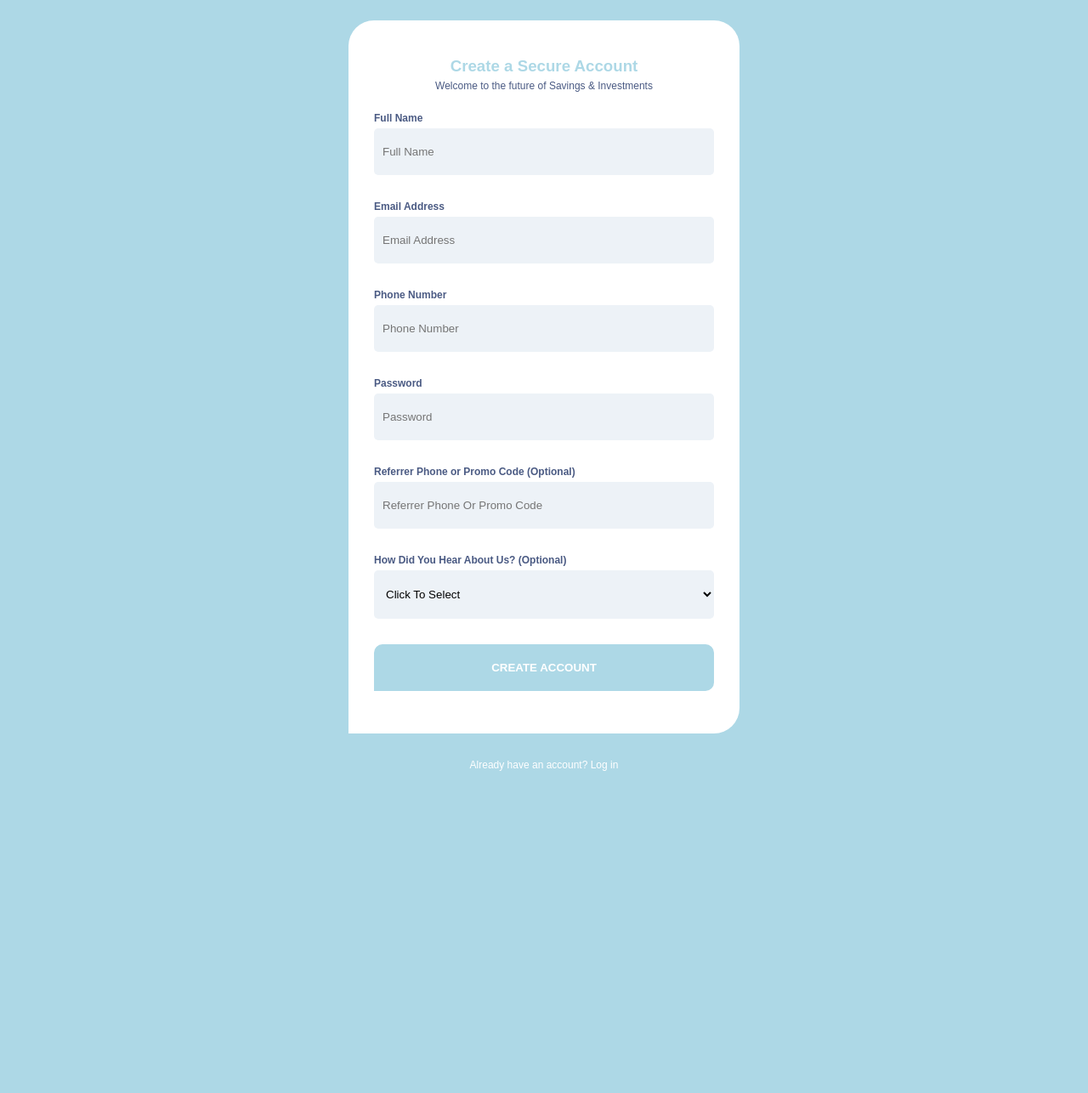
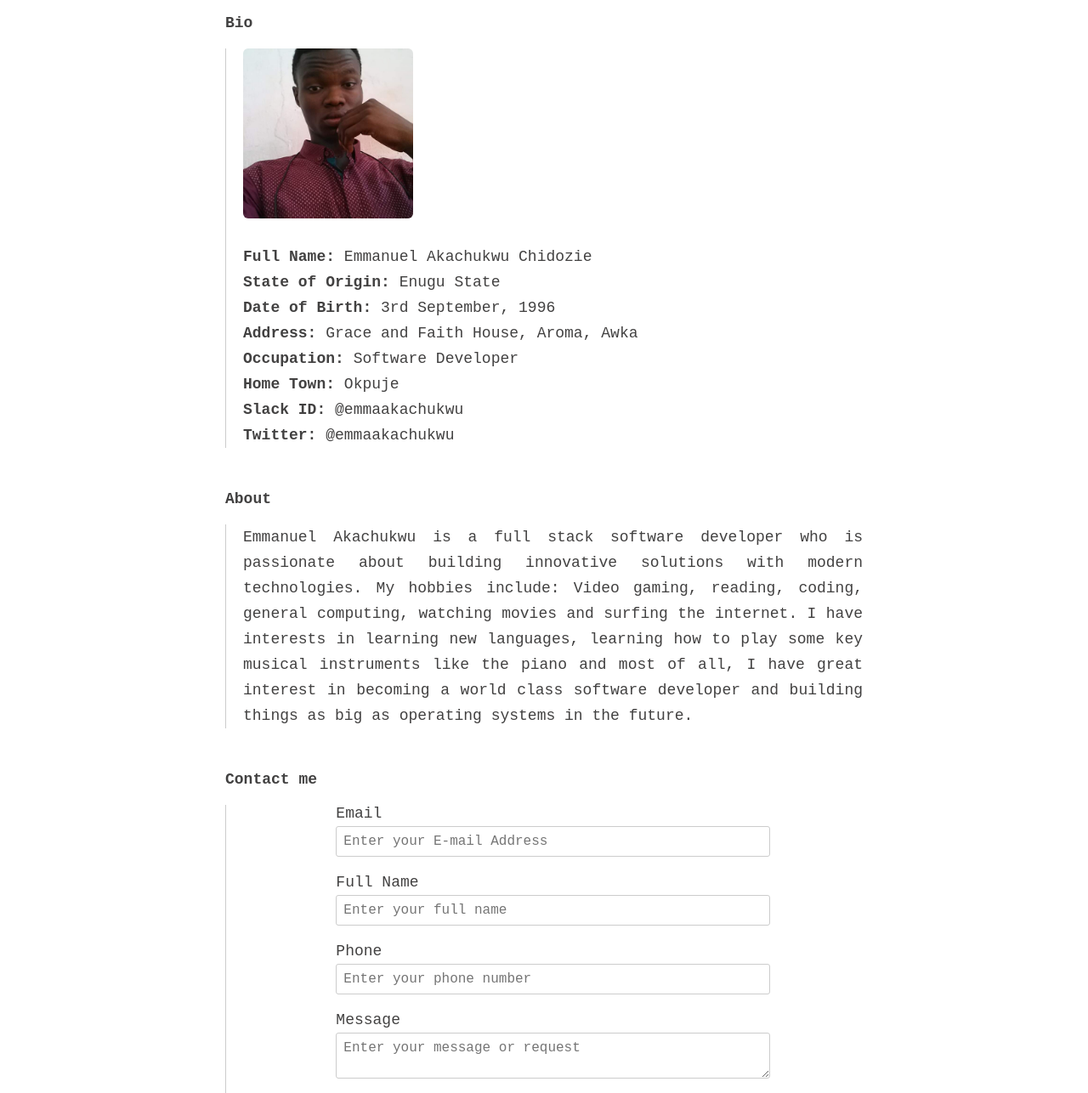
Before and after one commit to emmaakachukwu/startng-Html-task-1, a plain HTML site: page index.html in a window 1280 px wide. Shown: the part 93-1379 px from the top of the page at 85% size. Before the commit the page ends 1060 px from the top, so only its background shows below. Drawn offline with Linux system fonts and the light colour scheme.

Commit message:
first commit

```diff
--- a/index.html
+++ b/index.html
@@ -3,40 +3,59 @@
 <head>
     <meta charset="UTF-8">
     <meta name="viewport" content="width=device-width, initial-scale=1.0">
-    <title>PiggyVest | Dashboard</title>
-    <link rel="stylesheet" href="style.css">
+    <title>Emmanuel Akachukwu | Personal Profile WebPage</title>
+    <link rel="stylesheet" href="./style.css">
 </head>
 <body>
-    <h1>piggyvest</h1>
-    <form>
-        <h3>Create a Secure Account</h3>
-        <p>Welcome to the future of Savings & Investments</p>
-        <label>Full Name</label>
-        <input type="text" placeholder="Full Name">
-        <label>Email Address</label>
-        <input type="email" placeholder="Email Address">
-        <label>Phone Number</label>
-        <input type="tel" placeholder="Phone Number">
-        <label>Password</label>
-        <input type="password" placeholder="Password">
-        <label>Referrer Phone or Promo Code (Optional)</label>
-        <input type="text" placeholder="Referrer Phone Or Promo Code">
-        <label>How Did You Hear About Us? (Optional)</label>
-        <select>
-            <option>Click To Select</option>
-            <option>Facebook</option>
-            <option>Twitter</option>
-            <option>Instagram</option>
-            <option>Friend/Family/Coworker Referral</option>
-            <option>Google search</option>
-            <option>Google playstore</option>
-            <option>Online Blog</option>
-            <option>Local Newspaper</option>
-            <option>At an event</option>
-            <option>Other</option>
-        </select>
-        <button type="submit">CREATE ACCOUNT</button>
-    </form>
-    <a href="#">Already have an account? Log in</a>
+    <div class="header">
+        <ul>
+            <li>Bio</li>
+            <li>About</li>
+            <li>Contact</li>
+        </ul>
+    </div>
+
+    <div class="main-content">
+        <h3>Bio</h3>
+        <br>
+        <div class="bio">
+            <img alt="my photo" src="./images/myimage.jpeg">
+            <p><span class="bio-header">Full Name: </span>Emmanuel Akachukwu Chidozie</p>
+            <p><span class="bio-header">State of Origin: </span>Enugu State</p>
+            <p><span class="bio-header">Date of Birth: </span>3rd September, 1996</p>
+            <p><span class="bio-header">Address: </span>Grace and Faith House, Aroma, Awka</p>
+            <p><span class="bio-header">Occupation: </span>Software Developer</p>
+            <p><span class="bio-header">Home Town: </span>Okpuje</p>
+            <p><span class="bio-header">Slack ID: </span>@emmaakachukwu</p>
+            <p><span class="bio-header">Twitter: </span>@emmaakachukwu</p>
+        </div>
+
+        <h3>About</h3>
+        <br>
+        <div class="about">
+            <p>Emmanuel Akachukwu is a full stack software developer who is passionate about building innovative solutions with modern technologies. My hobbies include: Video gaming, reading, coding, general computing, watching movies and surfing the internet. I have interests in learning new languages, learning how to play some key musical instruments like the piano and most of all, I have great interest in becoming a world class software developer and building things as big as operating systems in the future.</p>
+        </div>
+
+        <h3>Contact me</h3>
+        <br>
+        <div class="contact">
+            <form>
+                <label>Email</label>
+                <input type="email" name="email" placeholder="Enter your E-mail Address">
+                <label>Full Name</label>
+                <input type="text" name="full_name" placeholder="Enter your full name">
+                <label>Phone</label>
+                <input type="tel" name="phone" placeholder="Enter your phone number">
+                <label>Message</label>
+                <textarea row="3" name="message" placeholder="Enter your message or request"></textarea>
+                <button type="submit">Submit</button>
+            </form>
+        </div>
+    </div>
+
+    <div class="footer">
+        <p>Made with love by Emmanuel Akachukwu <br>
+        &copy; 2020</p>
+    </div>
 </body>
 </html>
--- a/style.css
+++ b/style.css
@@ -1,75 +1,100 @@
-body {
-    background-color: #ADD8E6;
-    font-family: sans-serif;
+* {
+    margin: 0;
+    font-family: monospace;
+    font-size: 18px;
+    color: #424141;
+    scroll-behavior: smooth;
 }
 
-h1, h3, p, a {
-    text-align: center;
+.header {
+    background-color: black;
+    height: 60px;
 }
 
-h1 {
-    margin: 40px 0;
+ul {
+    float: right;
+}
+
+ul li {
+    display: inline-block;
+    line-height: 60px;
+    margin-right: 15px;
     color: #FFF;
-    font-family: 'Courier New', Courier, monospace;
+}
+
+ul li:hover {
+    color: #888;
+    cursor: pointer;
+}
+
+.main-content {
+    padding: 50px;
+    width: 750px;
+    margin: auto;
+}
+
+.bio, .about, .contact {
+    border-left: 1px solid #ccc;
+    padding-left: 20px;
+    margin-bottom: 50px;
+    text-align: justify;
+}
+
+.bio-header {
+    font-weight: 600;
+}
+
+p {
+    line-height: 30px;
+}
+
+.bio img {
+    height: 200px;
+    width: 200px;
+    display: block;
+    margin-bottom: 30px;
+    border-radius: 6px;
 }
 
 form {
-    width: 400px;
+    width: 70%;
     margin: auto;
-    border-radius: 30px 30px 30px 0;
-    background-color: #FFF;
-    padding: 30px;
 }
 
-h3 {
-    color: #ADD8E6;
-    line-height: 10px;
+label, input, textarea {
+    display: block;
+    width: 100%;
 }
 
-p {
-    line-height: 1px;
-    font-size: 12px;
-    color: #4A5A83;
-}
-
-label {
-    display: block;
-    margin: 30px 0 5px;
-    font-size: 12px;
-    font-weight: bold;
-    color: #4A5A83;
-}
-
-input, select {
-    display: block;
-    width: 100%;
+input, textarea {
+    border: 1px solid #ccc;
+    padding: 8px;
+    border-radius: 3px;
+    margin: 5px 0 20px;
+    font-size: 16px;
     box-sizing: border-box;
-    padding: 20px 10px;
-    border: none;
-    background-color: #EDF2F7;
-    border-radius: 5px;
 }
 
 button {
-    width: 100%;
-    margin: 30px 0 20px;
-    padding: 20px 10px;
-    background-color: #ADD8E6;
+    padding: 8px;
+    background-color: #424141;
+    color: #FFF;
     border: none;
-    border-radius: 10px 10px 10px 0;
-    color: #FFF;
-    font-weight: bold;
+    border-radius: 3px;
+    font-size: 16px;
+    display: block;
     cursor: pointer;
 }
 
-a {
-    display: block;
-    text-decoration: none;
-    color: #FFF;
-    margin: 30px 0 60px;
-    font-size: 12px;
+.footer {
+    height: 120px;
+    bottom: 0;
+    background-color: #424141;
 }
 
-a:hover {
-    color: #F1F1F1;
+.footer p {
+    color: #FFF;
+    text-align: center;
+    line-height:60px;
+    font-family: monospace;
 }
```
Also changed, not shown: images/myimage.jpeg (added).
